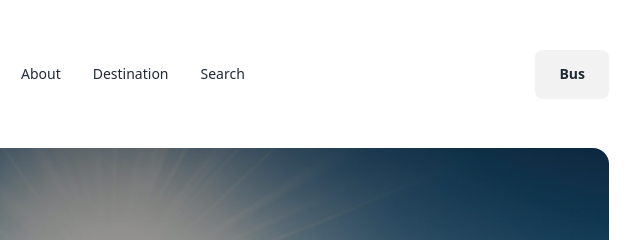
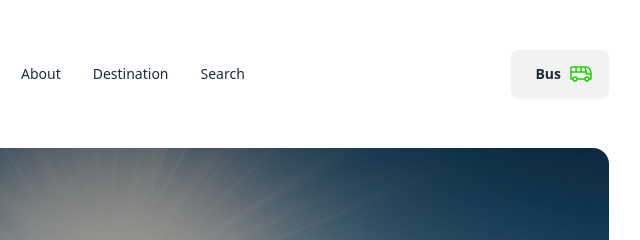
Before and after one commit to TheRABU/ticket-bd, a plain HTML site: page index.html in a window 1280 px wide. Shown: the top 240 px of the page, 543-1183 px from the left. Drawn offline with nearby package versions, Linux system fonts and the light colour scheme; the site is published under a folder, as on GitHub Pages, so addresses that start at the root find nothing.

Commit message:
importing to new repo

```diff
--- a/index.html
+++ b/index.html
@@ -54,7 +54,7 @@
           <button class="btn border-none">
             <a href="#select-seat"></a>
             Bus
-            <img src="/images/bus-icon.png" alt="" />
+            <img src="./images/bus-icon.png" alt="" />
           </button>
         </div>
       </div>
```
Also changed, not shown: package-lock.json (added).
